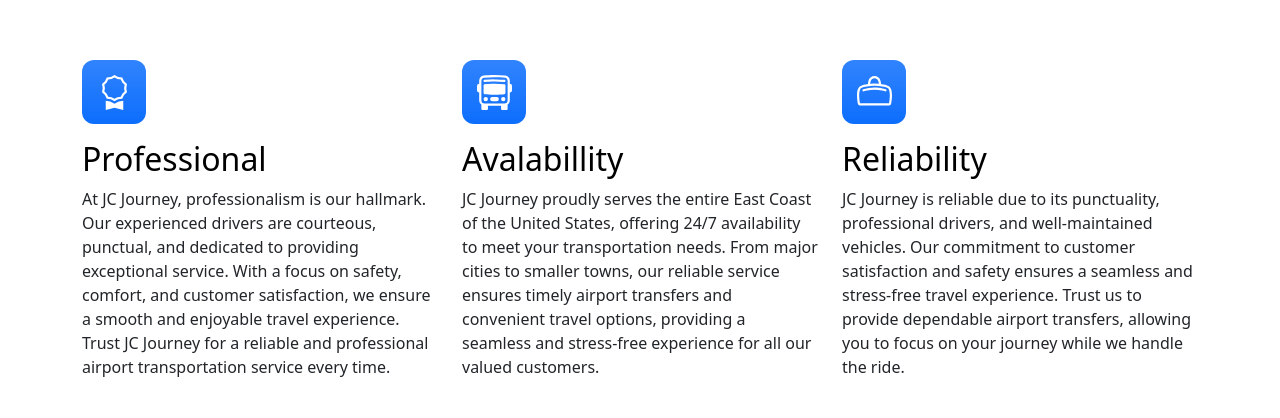
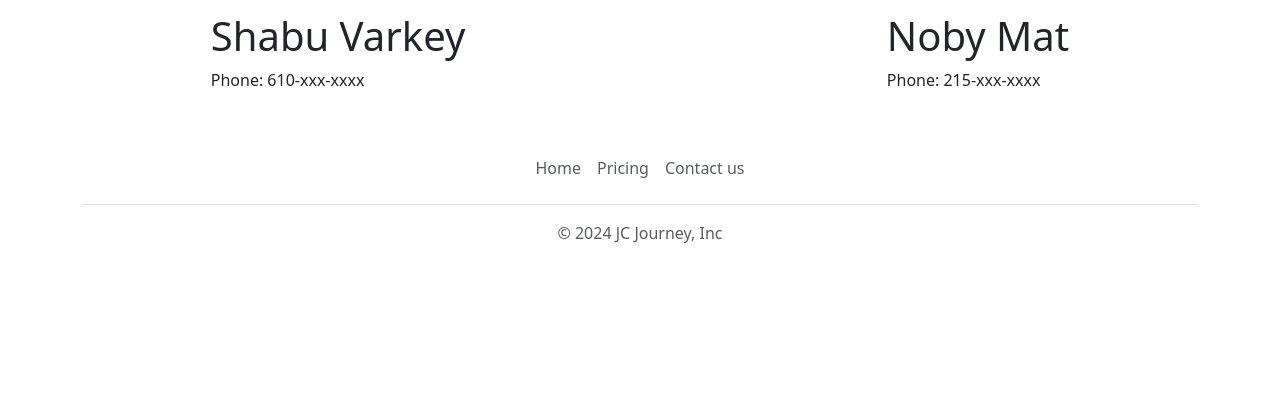
Before and after one commit to winniedapooh1/JCJourney, a plain HTML site: page contact.html in a window 1280 px wide. Shown: the part 534-952 px from the top of the page. After the commit the page ends 835 px from the top, so only its background shows below. Drawn offline with nearby package versions, Linux system fonts and the light colour scheme.

Commit message:
Update contact.html

```diff
--- a/contact.html
+++ b/contact.html
@@ -17,6 +17,11 @@
         }
         .bg-body-tertiary {
         --bs-bg-opacity: 1;
+        }
+        .container1{
+          display: flex;
+      justify-content: space-around;
+      align-items: center;
         }
 
     </style>
@@ -55,45 +60,28 @@
     </div>
 
 
-    <div class = "container">
-    <div class="row g-4 py-5 row-cols-1 row-cols-lg-3">
-      <div class="feature col">
-        <div class="feature-icon d-inline-flex align-items-center justify-content-center text-bg-primary bg-gradient fs-2 mb-3">
-          <img src="./SVG/award.svg" alt="award" height="35" >
-        </div>
-        <h3 class="fs-2 text-body-emphasis">Professional</h3>
-        <p>At JC Journey, professionalism is our hallmark. Our experienced drivers are courteous, punctual, and dedicated to providing exceptional service. With a focus on safety, comfort, and customer satisfaction, we ensure a smooth and enjoyable travel experience. Trust JC Journey for a reliable and professional
-          airport transportation service every time.</p>
+    <div class = "container1">
+      <div>
+        <h1>Shabu Varkey</h1>
+        <p>
+          Phone: 610-xxx-xxxx
+        </p>
       </div>
-      <div class="feature col">
-        <div class="feature-icon d-inline-flex align-items-center justify-content-center text-bg-primary bg-gradient fs-2 mb-3">
-          <img src="./SVG/bus-front.svg" alt="Bus" height="35">
-        </div>
-        <h3 class="fs-2 text-body-emphasis">Avalabillity</h3>
+      <div>
+        <h1>Noby Mat</h1>
         <p>
-          JC Journey proudly serves the entire East Coast of the United States, offering 24/7 availability to meet your transportation needs. From major cities to smaller towns, our reliable service ensures timely airport transfers and convenient travel options, providing a seamless and stress-free
-          experience for all our valued customers.</p>
-      </div>
-      <div class="feature col">
-        <div class="feature-icon d-inline-flex align-items-center justify-content-center text-bg-primary bg-gradient fs-2 mb-3">
-         <img src="./SVG/duffle.svg" alt ="Bag" height="35">
-        </div>
-        <h3 class="fs-2 text-body-emphasis">Reliability</h3>
-        <p>JC Journey is reliable due to its punctuality, professional drivers, and well-maintained vehicles. Our commitment to customer satisfaction and safety ensures a seamless and stress-free travel experience. Trust us to provide dependable airport transfers,
-          allowing you to focus on your journey while we handle the ride.</p>
+          Phone: 215-xxx-xxxx
+        </p>
       </div>
     </div>
-
 
     </div>
       <div class="container">
         <footer class="py-3 my-4">
           <ul class="nav justify-content-center border-bottom pb-3 mb-3">
-            <li class="nav-item"><a href="#" class="nav-link px-2 text-body-secondary">Home</a></li>
-            <li class="nav-item"><a href="#" class="nav-link px-2 text-body-secondary">Features</a></li>
-            <li class="nav-item"><a href="#" class="nav-link px-2 text-body-secondary">Pricing</a></li>
-            <li class="nav-item"><a href="#" class="nav-link px-2 text-body-secondary">FAQs</a></li>
-            <li class="nav-item"><a href="#" class="nav-link px-2 text-body-secondary">About</a></li>
+            <li class="nav-item"><a href="./index.html" class="nav-link px-2 text-body-secondary">Home</a></li>
+            <li class="nav-item"><a href="./price.html" class="nav-link px-2 text-body-secondary">Pricing</a></li>
+            <li class="nav-item"><a href="./contact.html" class="nav-link px-2 text-body-secondary">Contact us</a></li>
           </ul>
           <p class="text-center text-body-secondary">© 2024 JC Journey, Inc</p>
         </footer>
```
